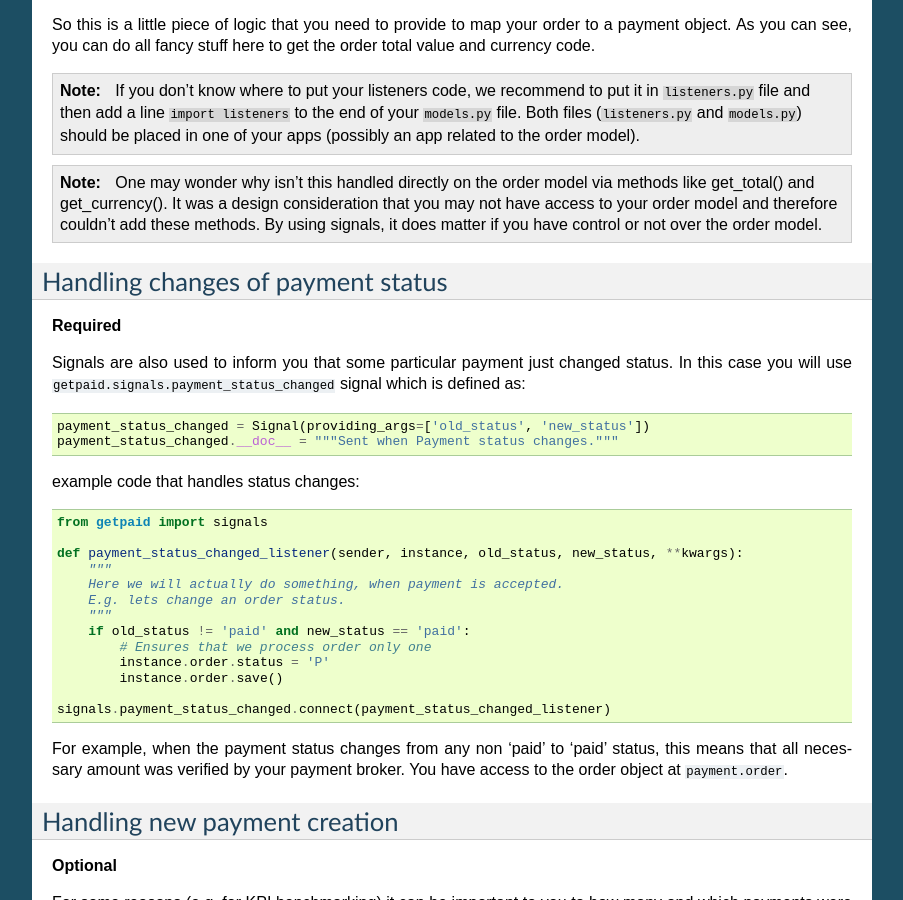
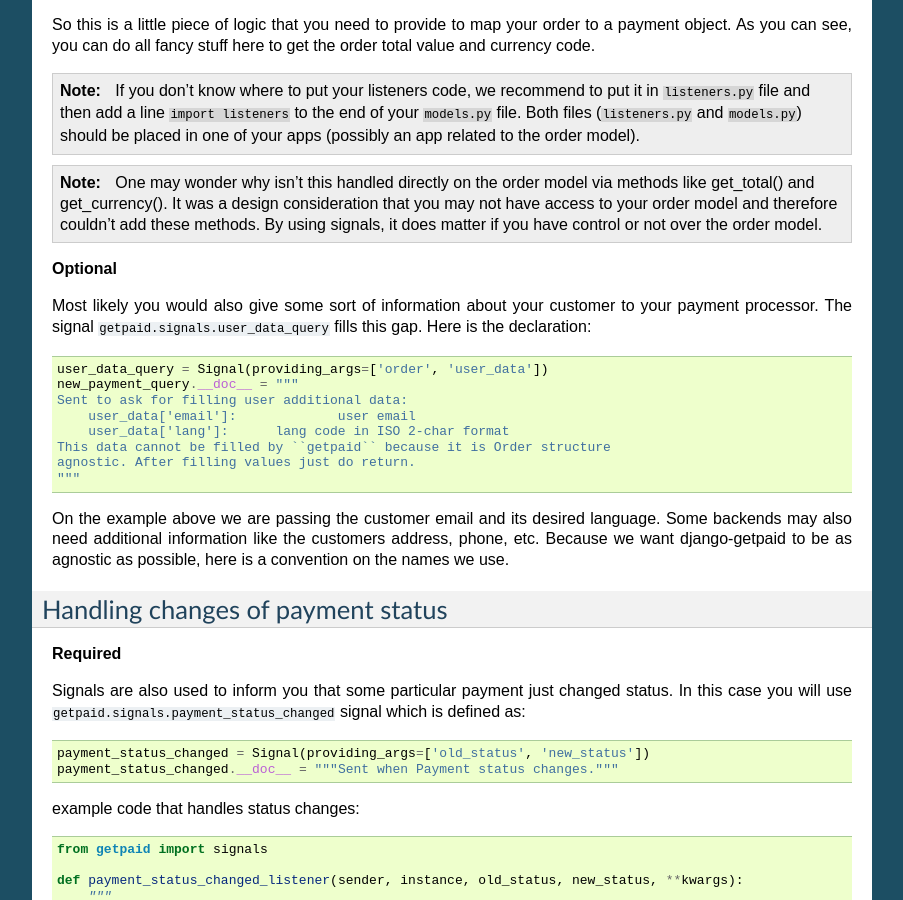
Before and after one commit to django-getpaid/django-getpaid, a Sphinx documentation site: the page built from docs/source/workflow.rst, in a window 1280 px wide and 900 px high, scrolled down 3634 px. Shown: the whole window, without its empty margins (198-1101 px from the left). Built offline with Sphinx 7.4.7, drawn with Linux system fonts in a browser that asks for light colours.

Commit message:
updated docs. added docs about user_data_query

```diff
--- a/docs/source/workflow.rst
+++ b/docs/source/workflow.rst
@@ -179,6 +179,21 @@
 .. note::
     One may wonder why isn't this handled directly on the order model via methods like get_total() and get_currency(). It was a design consideration that you may not have access to your order model and therefore couldn't add these methods. By using signals, it does matter if you have control or not over the order model.
 
+**Optional**
+
+Most likely you would also give some sort of information about your customer to your payment processor. The signal ``getpaid.signals.user_data_query`` fills this gap. Here is the declaration::
+
+    user_data_query = Signal(providing_args=['order', 'user_data'])
+    new_payment_query.__doc__ = """
+    Sent to ask for filling user additional data:
+    	user_data['email']:		user email
+    	user_data['lang']:      lang code in ISO 2-char format
+    This data cannot be filled by ``getpaid`` because it is Order structure
+    agnostic. After filling values just do return.
+    """
+
+On the example above we are passing the customer email and its desired language. Some backends may also need additional information like the customers address, phone, etc. Because we want django-getpaid to be as agnostic as possible, here is a convention on the names we use.
+
 Handling changes of payment status
 ----------------------------------
 
```
Also changed, not shown: docs/source/custom_backends.rst (+15 -1 lines).
